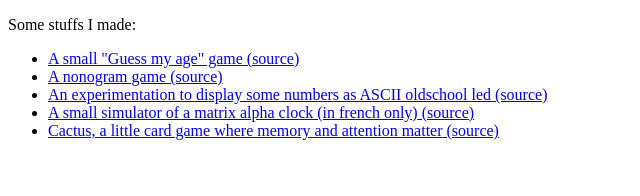
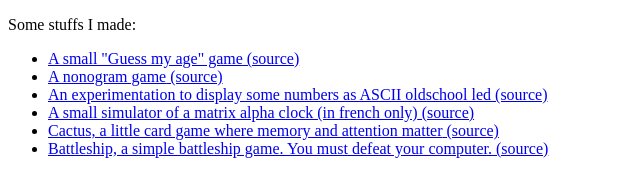
Before and after one commit to Guid75/guid75.github.io, a plain HTML site: page index.html in a window 1280 px wide. Shown: the whole page, without its empty margins (0-640 px from the left). Drawn offline with Linux system fonts and the light colour scheme.

Commit message:
Add battleship entry

```diff
--- a/index.html
+++ b/index.html
@@ -19,9 +19,8 @@
 		      matrix alpha clock (in french
 		      only)</a><a href="https://github.com/Guid75/matrix-alpha-clock">
 		      (source)</a></li>
-		      <li><a href="cactus">Cactus, a little card game where memory
-		      and attention
-		      matter</a><a href="https://github.com/Guid75/cactus"> (source)</a></li>
+		      <li><a href="cactus">Cactus, a little card game where memory and attention  matter</a><a href="https://github.com/Guid75/cactus"> (source)</a></li>
+		      <li><a href="battleship">Battleship, a simple battleship game. You must defeat your computer.</a><a href="https://github.com/Guid75/battleship"> (source)</a></li>
 		    </ul>
       </div>
     </body>
```
